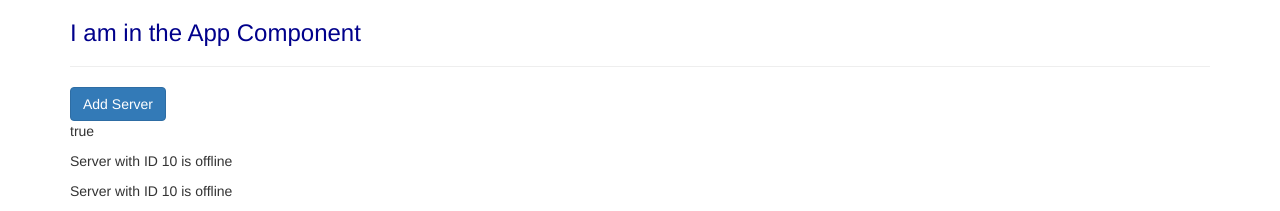
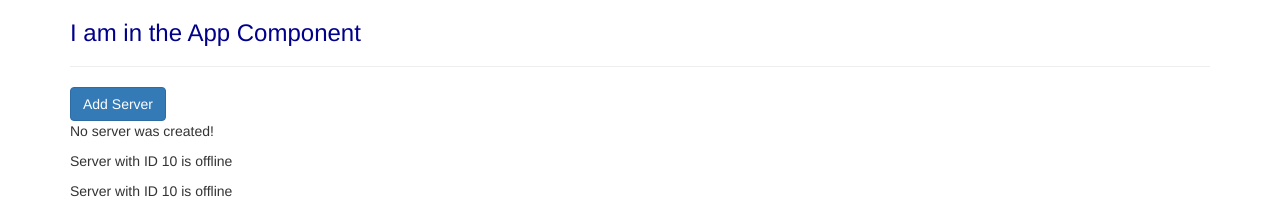
Before and after one commit to S4MX0816/angular-course, an Angular app in the folder my-first-app/: page / in a window 1280 px wide. Shown: the top 211 px of the page. Built offline with nearby package versions, Linux system fonts and the light colour scheme.

Commit message:
event binding

```diff
--- a/my-first-app/src/app/servers/servers.component.html
+++ b/my-first-app/src/app/servers/servers.component.html
@@ -1,5 +1,12 @@
-<button class="btn btn-primary" [disabled]="!allowNewServer">Add Server</button>
+<button
+  class="btn btn-primary"
+  [disabled]="!allowNewServer"
+  (click)="onCreateServer()"
+>
+  Add Server
+</button>
 <!-- <p>{{ allowNewServer }}</p> -->
-<p [innerText]="allowNewServer"></p>
+<!-- <p [innerText]="allowNewServer"></p> -->
+<p>{{ serverCreationStatus }}</p>
 <app-server></app-server>
 <app-server></app-server>
--- a/my-first-app/src/app/servers/servers.component.ts
+++ b/my-first-app/src/app/servers/servers.component.ts
@@ -9,10 +9,15 @@
 })
 export class ServersComponent {
   allowNewServer = false;
+  serverCreationStatus = 'No server was created!';
 
   constructor() {
     setTimeout(() => {
       this.allowNewServer = true;
     }, 2000);
   }
+
+  onCreateServer() {
+    this.serverCreationStatus = 'Server was created';
+  }
 }
```
